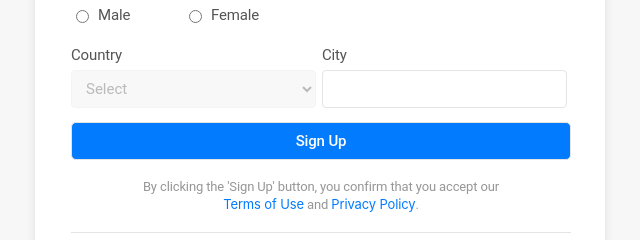
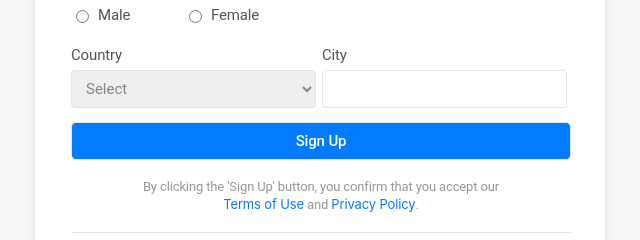
Before and after one commit to dimajpeg/style-form, a plain HTML site: page form1.html in a window 1280 px wide. Shown: the part 294-534 px from the top of the page, 320-960 px from the left. Drawn offline with Linux system fonts and the light colour scheme.

Commit message:
new color select

```diff
--- a/src/form1.css
+++ b/src/form1.css
@@ -65,10 +65,8 @@ form {
     letter-spacing: -0.01em;
     color: #545454;
   }
-
   select:invalid {
-    color: #545454;
-    opacity: 0.4;
+    color: #878686;
   }
 
   p {
--- a/src/form2.css
+++ b/src/form2.css
@@ -105,9 +105,7 @@ form {
   }
 
   select:invalid {
-    color: #545454;
-    opacity: 0.4;
-
+    color: #878686;
 
   }
 
```
